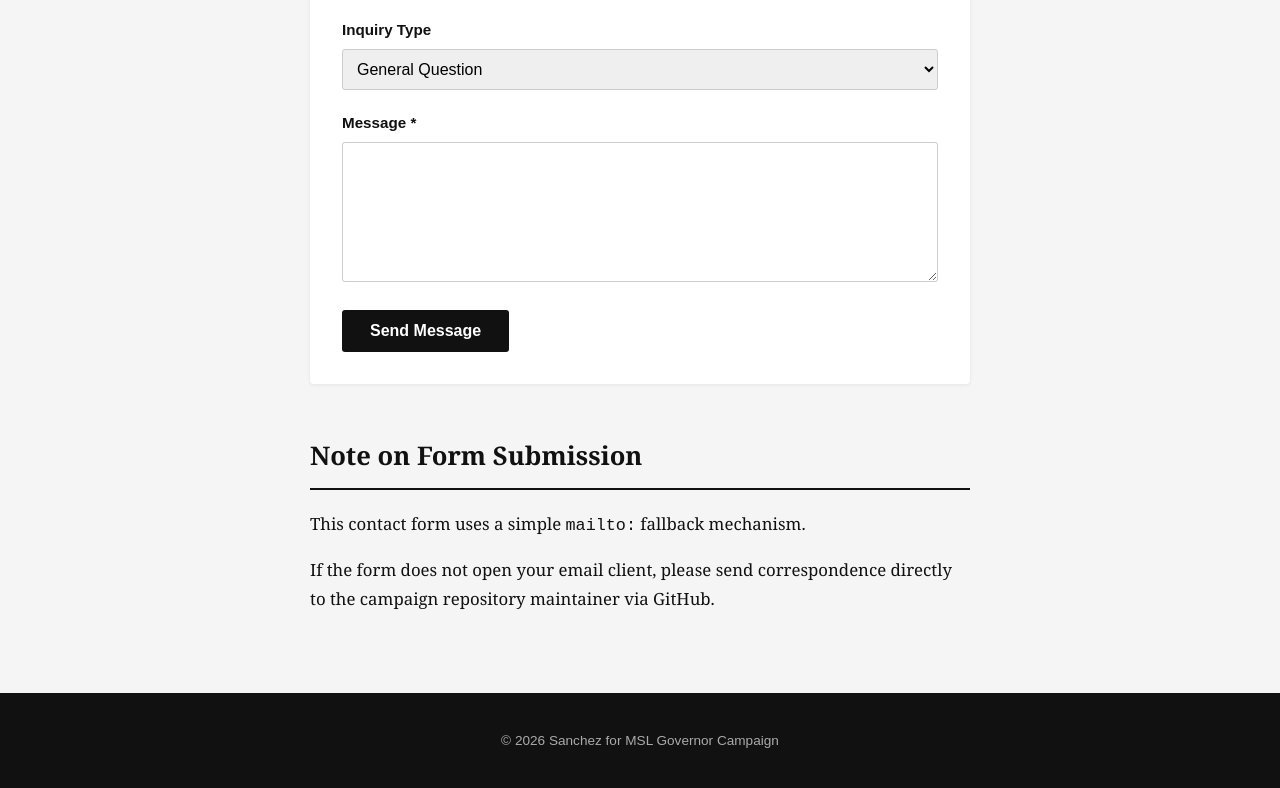
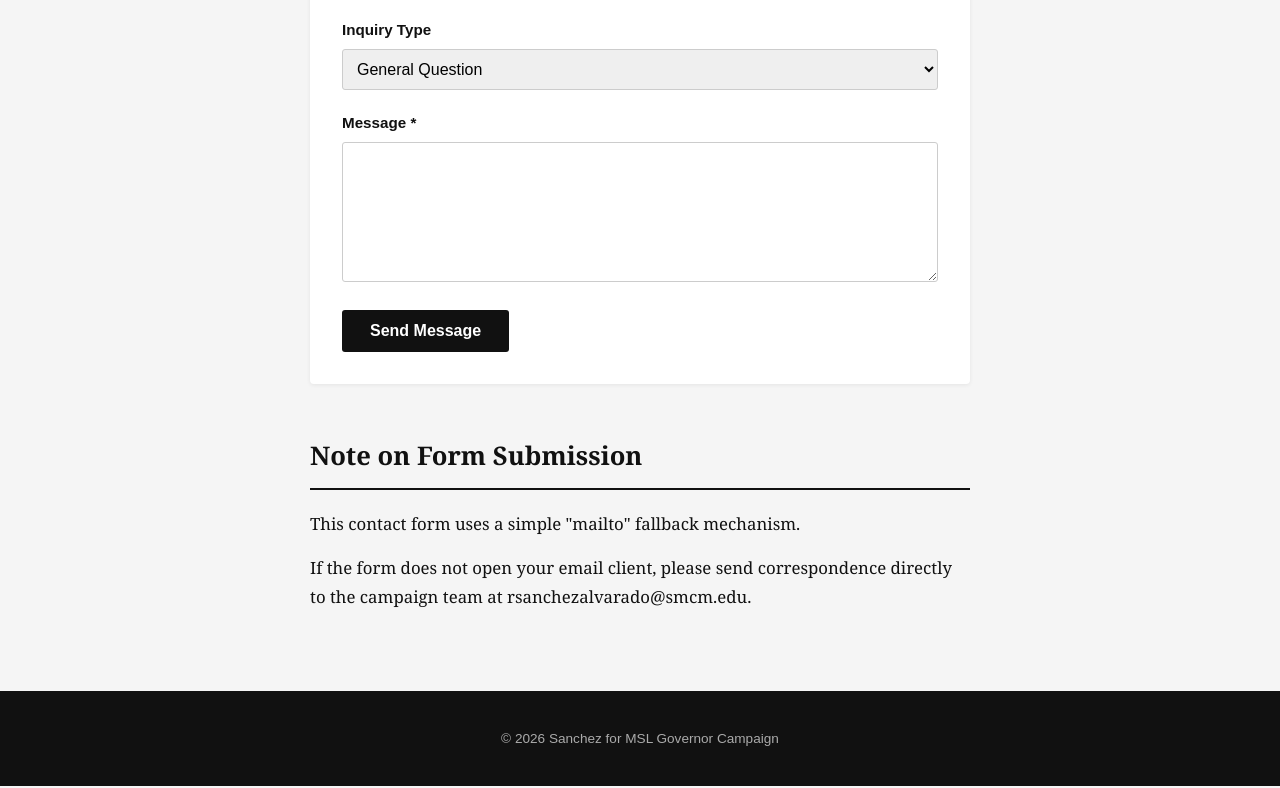
Before and after one commit to SyndorZaldrizes/Sanchezforgovernor, a plain HTML site: page contact.html in a window 1280 px wide. Shown: the part 811-1599 px from the top of the page. Drawn offline with Linux system fonts and the light colour scheme.

Commit message:
Update contact.html

```diff
--- a/contact.html
+++ b/contact.html
@@ -212,8 +212,8 @@
 
   <section>
     <h2>Note on Form Submission</h2>
-    <p>This contact form uses a simple <code>mailto:</code> fallback mechanism.</p>
-    <p>If the form does not open your email client, please send correspondence directly to the campaign repository maintainer via GitHub.</p>
+    <p>This contact form uses a simple "mailto" fallback mechanism.</p>
+    <p>If the form does not open your email client, please send correspondence directly to the campaign team at rsanchezalvarado@smcm.edu.</p>
   </section>
 
 </main>
```
